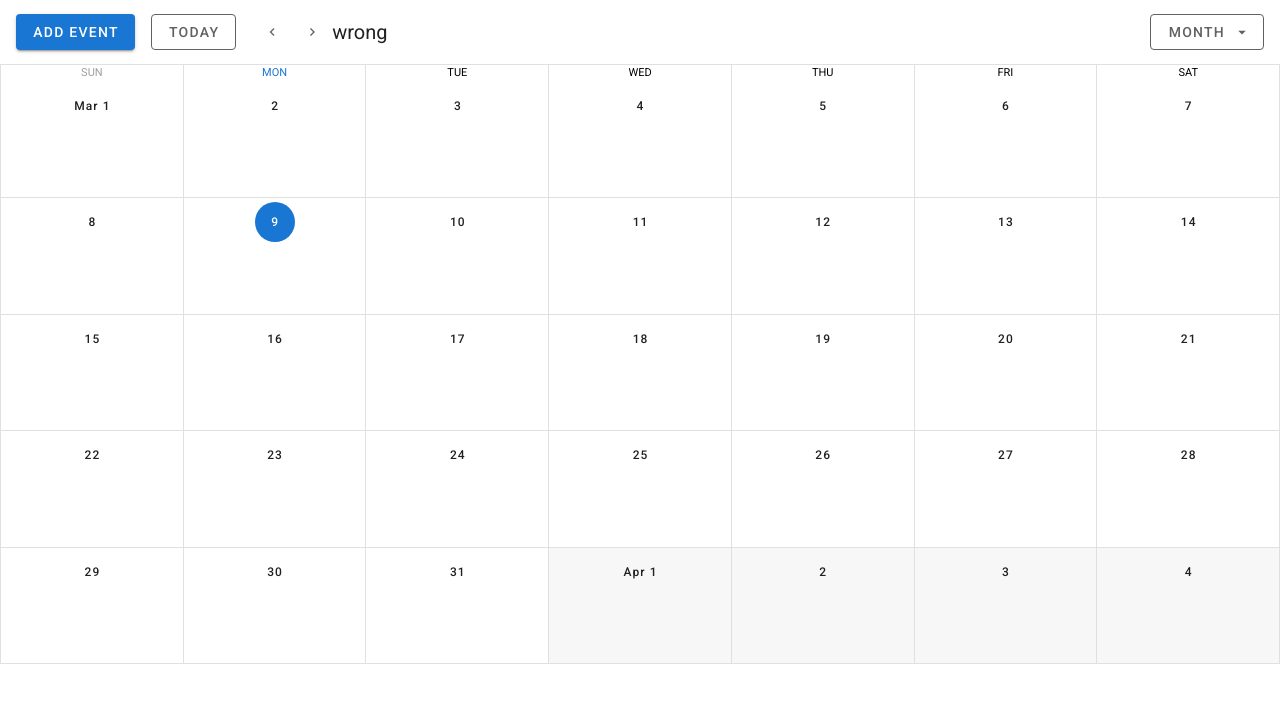
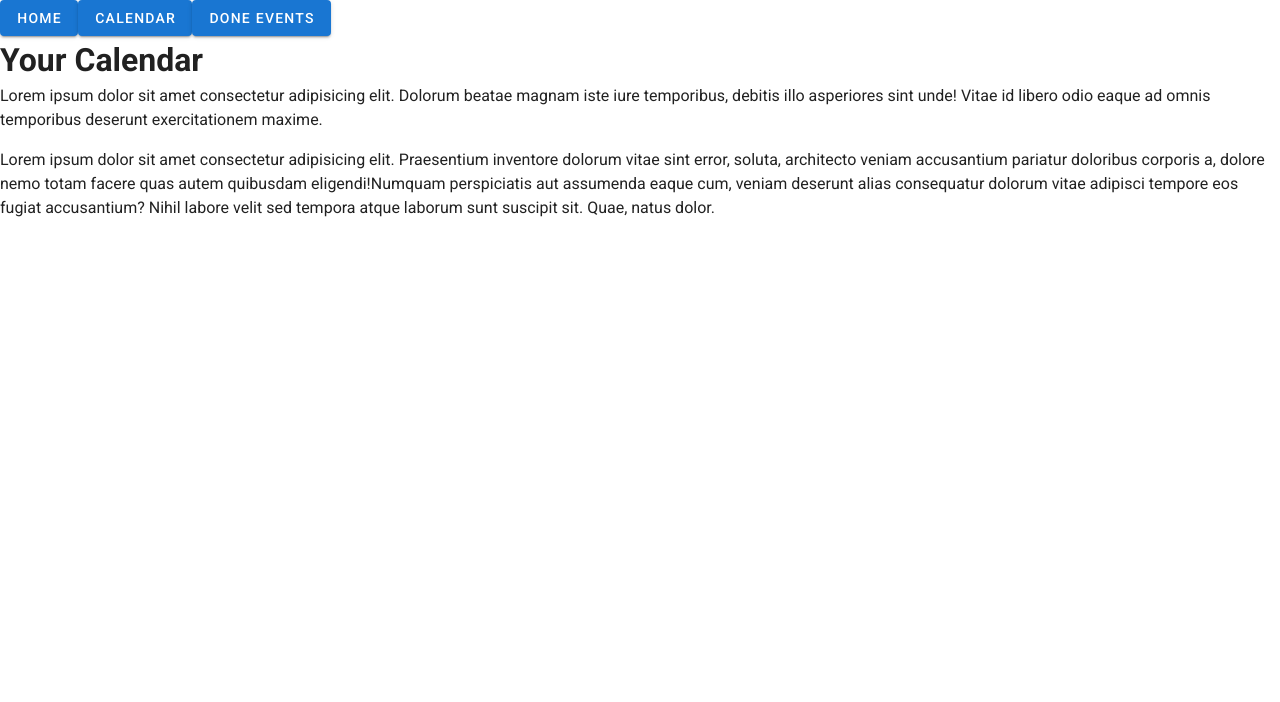
Before and after one commit to KickButtowski80/calendar, a Vue app: page / in a window 1280 px wide. Shown: the top 702 px of the page. Built offline with nearby package versions, Linux system fonts and the light colour scheme; no server answers; the database is empty.

Commit message:
setuped the routing

```diff
--- a/src/App.vue
+++ b/src/App.vue
@@ -1,23 +1,28 @@
 <template>
   <v-app>
     <v-content>
-      <Calendar></Calendar>
+      <router-link to="/" tag="span" style="cursor: pointer">
+        <v-btn color="primary">Home</v-btn>
+      </router-link>
+      <router-link to="/calendar" tag="span" style="cursor: pointer">
+        <v-btn color="primary">Calendar</v-btn>
+      </router-link>
+
+      <router-link to="/done-events-list" tag="span" style="cursor: pointer">
+        <v-btn color="primary">Done Events</v-btn>
+      </router-link>
+
+      <router-view></router-view>
     </v-content>
   </v-app>
 </template>
 
 <script>
-import Calendar from './views/Calendar';
+export default {
+  name: "App",
 
-export default {
-  name: 'App',
+  components: {},
 
-  components: {
-    Calendar,
-  },
-
-  data: () => ({
-    //
-  }),
+  data: () => ({})
 };
 </script>
--- a/src/router/index.js
+++ b/src/router/index.js
@@ -1,14 +1,26 @@
 import Vue from 'vue'
 import VueRouter from 'vue-router'
 import Calendar from '../views/Calendar'
+import Home from '../views/Home'
+import DoneEventsList from '../views/DoneEventsList'
 
 Vue.use(VueRouter)
 
 const routes = [
   {
     path: '/',
+    name: 'Home',
+    component: Home
+  },
+  {
+    path: '/calendar',
     name: 'Calendar',
     component: Calendar
+  },
+  {
+    path: '/done-events-list',
+    name: 'DoneEventsList',
+    component: DoneEventsList
   },
   {
     path: '/about',
--- /dev/null
+++ b/src/views/DoneEventsList.vue
@@ -0,0 +1,8 @@
+<template>
+    <div>Done Events List</div>
+</template>
+<script>
+export default {
+    name: 'DoneEventsList'
+}
+</script>
--- /dev/null
+++ b/src/views/Home.vue
@@ -0,0 +1,14 @@
+<template>
+  <div>
+    <h1>Your Calendar</h1>
+    <p> Lorem ipsum dolor sit amet consectetur adipisicing elit. Dolorum beatae magnam iste iure temporibus, debitis illo asperiores sint unde!
+    Vitae id libero odio eaque ad omnis temporibus deserunt exercitationem maxime.</p>
+    Lorem ipsum dolor sit amet consectetur adipisicing elit. Praesentium inventore dolorum vitae sint error, soluta, architecto veniam accusantium pariatur doloribus corporis a, dolore nemo totam facere quas autem quibusdam eligendi!Numquam perspiciatis aut assumenda eaque cum, veniam deserunt alias consequatur dolorum vitae adipisci tempore eos fugiat accusantium? Nihil labore velit sed tempora atque laborum sunt suscipit sit. Quae, natus dolor.
+  </div>
+</template>
+
+<script>
+export default {
+  name: 'Home',
+}
+</script>
```
